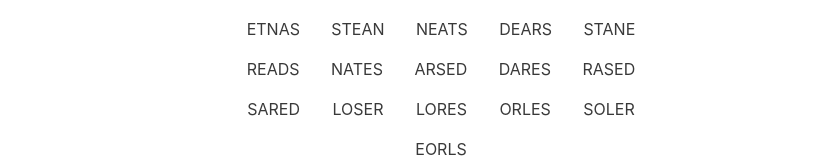
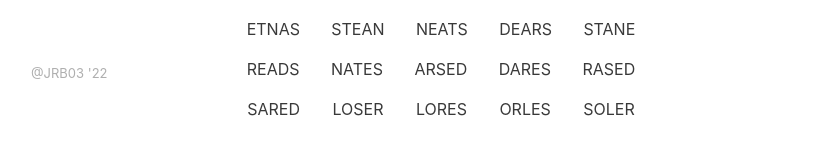
Before and after one commit to JRB03/wordai, a React (Create React App) app: page / in a window 1280 px wide. Shown: the part 715-881 px from the top of the page, without its empty margins (199-1039 px from the left). After the commit the page ends 844 px from the top, so only its background shows below. Built offline with nearby package versions, Linux system fonts and the light colour scheme.

Commit message:
fixed list update. added tag

```diff
--- a/src/App.js
+++ b/src/App.js
@@ -126,7 +126,18 @@ function App() {
 
   useEffect(() => {
     //update list
-    let guess = [l1,l2,l3,l4,l5];
+    let guess = [];
+    let ing = [l1,l2,l3,l4,l5];
+    //adds enter inputs
+    ing.forEach(l => {
+      let inki = true;
+      let c = l.c;
+      guess.forEach(g => {
+        if(l.l === g.l && g.c > l.c && l.c === 0) c = 4;
+      });
+      guess.push({c:c,l:l.l});
+    });
+    //adds exclusion inputs
     not.forEach(l => {
       let inkn = true;
       guess.forEach(g => {
@@ -188,6 +199,7 @@ function App() {
           <img id='bs' src ={bs}/>
           <img id='bj' src ={bj}/>
           <img id='gg' src ={gg}/>
+          <p>@JRB03 '22</p>
         </div>
 
         <div id='content'>
@@ -208,7 +220,7 @@ function App() {
             </div>
           </div>
           <div className='list'>
-            {list.slice(0,94).map(w => <p className='word'>{w}</p>)}
+            {list.slice(0,93).map(w => <p className='word'>{w}</p>)}
           </div>
         </div>
 
--- a/src/style/App.css
+++ b/src/style/App.css
@@ -151,15 +151,14 @@ img {
 
 .border {
   width:200px;
-  height:650px;
+  height:600px;
   display: flex;
   flex-flow: column;
 }
-#border-left {
-
-}
-#border-right {
-
+.border p {
+  font-size: small;
+  color:#afafaf;
+  margin-top: 0;
 }
 
 @keyframes float {
```
